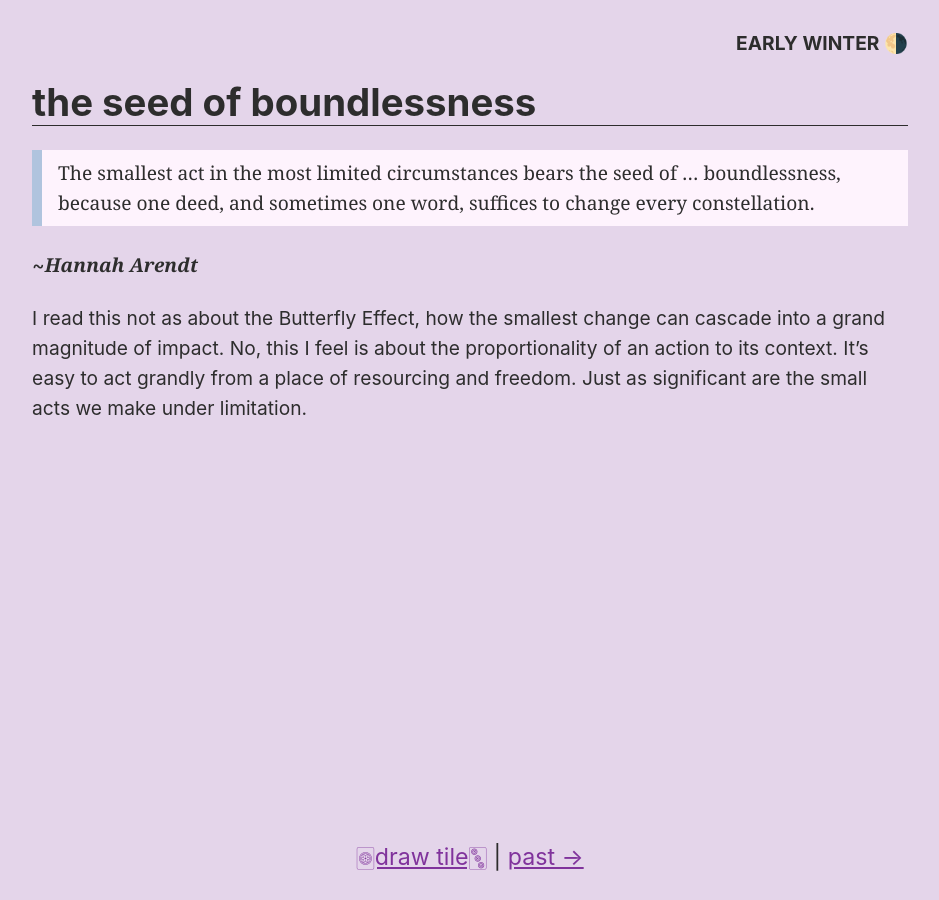
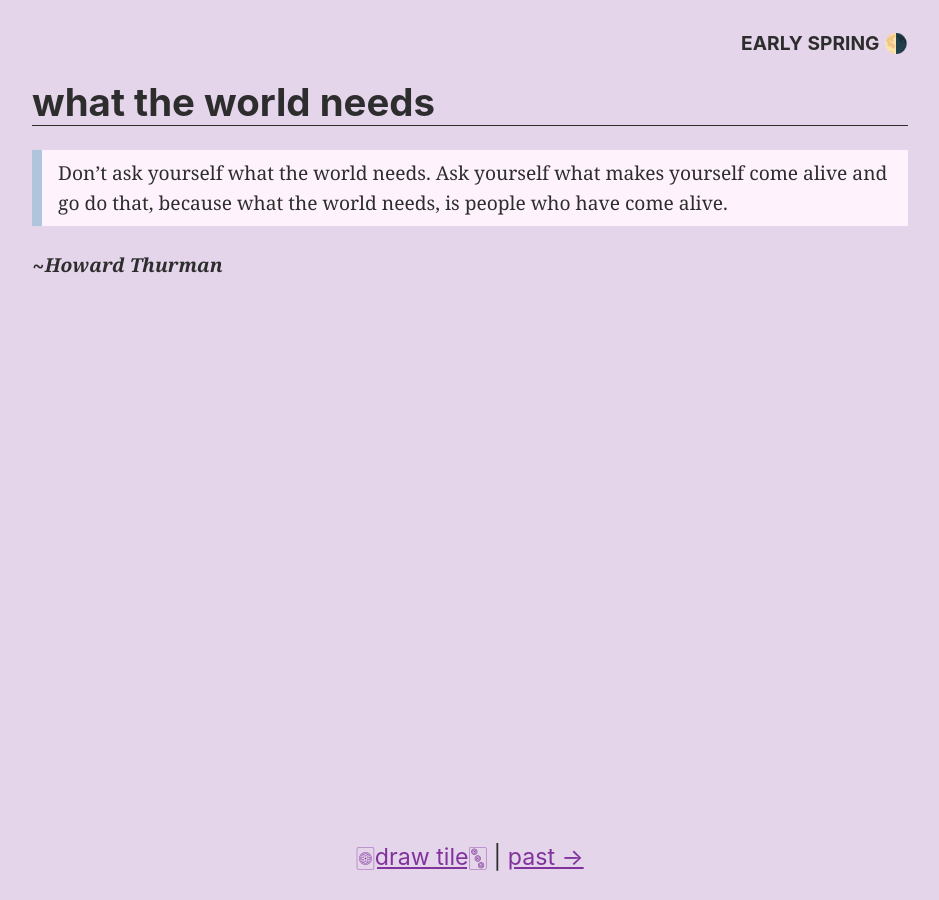
Before and after one commit to dglauber1/dglauber1.github.io, a Jekyll site: the page built from index.md, in a window 1280 px wide. Shown: the whole page, without its empty margins (170-1109 px from the left). Built offline with Jekyll 4.4.1, drawn with Linux system fonts in a browser that asks for light colours.

Commit message:
Update index.md

```diff
--- a/index.md
+++ b/index.md
@@ -1,22 +1,13 @@
 ---
-prev-musing: dreaming-is-nursed-in-darkness
-title: the seed of boundlessness
-time: early Winter 🌗
+prev-musing: the-seed-of-boundlessness
+title: what the world needs
+time: early Spring 🌗
 collection: musings
 ---
-> The smallest act in the most limited
-circumstances bears the seed of ...
-boundlessness, because one deed, and sometimes
-one word, suffices to change every
-constellation.
+> Don't ask yourself what the world
+needs. Ask yourself what makes yourself
+come alive and go do that, because
+what the world needs, is people who
+have come alive.
 
-~<cite>Hannah Arendt</cite>
-
-I read this not as about the Butterfly
-Effect, how the smallest change can cascade
-into a grand magnitude of impact. No, this I
-feel is about the proportionality of an action
-to its context.
-It's easy to act grandly from a place of
-resourcing and freedom. Just as significant are
-the small acts we make under limitation.
+~<cite>Howard Thurman</cite>
```
